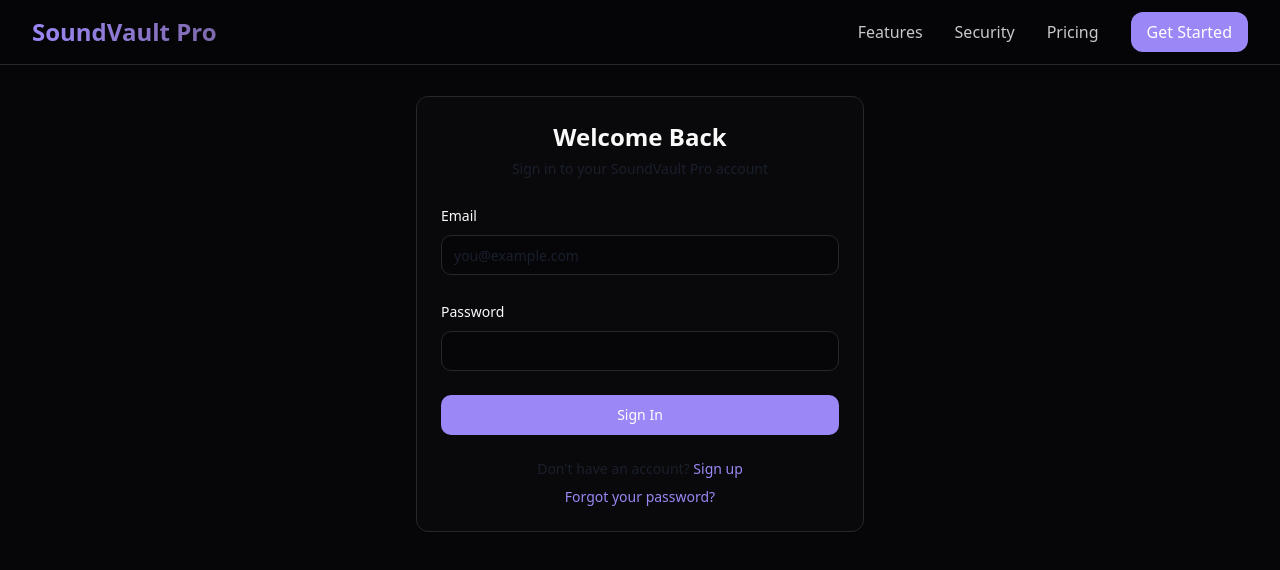
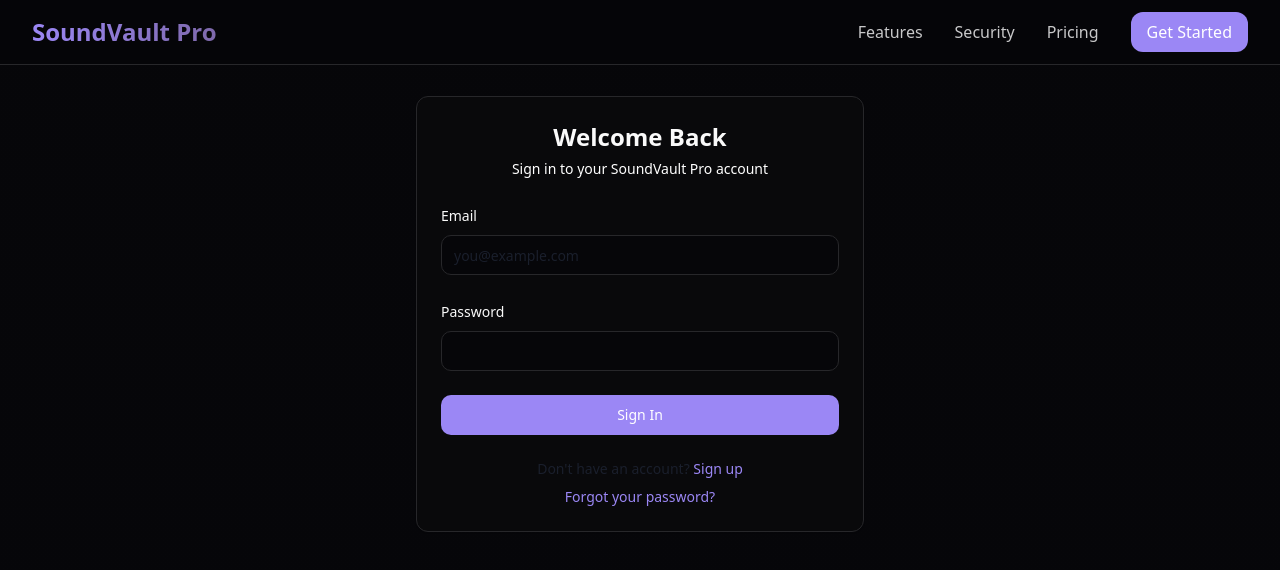
Before and after one commit to KoushikPraneeth/soundcloud-secure, a React (Vite) app: page /signin in a window 1280 px wide. Shown: the top 570 px of the page. Built offline with nearby package versions, Linux system fonts and the light colour scheme.

Commit message:
Improve Sign In UI
The text "Sign in to your SoundVault Pro account" and "Don't have an account?" were blending into the background.  This commit addresses that issue.

```diff
--- a/src/components/AuthLayout.tsx
+++ b/src/components/AuthLayout.tsx
@@ -15,8 +15,8 @@ const AuthLayout = ({ children, title, description }: AuthLayoutProps) => {
       <div className="container pt-24 pb-16">
         <Card className="max-w-md mx-auto animate-fade-in">
           <CardHeader>
-            <h2 className="text-2xl font-bold text-center">{title}</h2>
-            <p className="text-sm text-muted-foreground text-center">{description}</p>
+            <h2 className="text-2xl font-bold text-center text-foreground">{title}</h2>
+            <p className="text-sm text-primary-foreground text-center font-medium">{description}</p>
           </CardHeader>
           <CardContent>{children}</CardContent>
         </Card>
```
